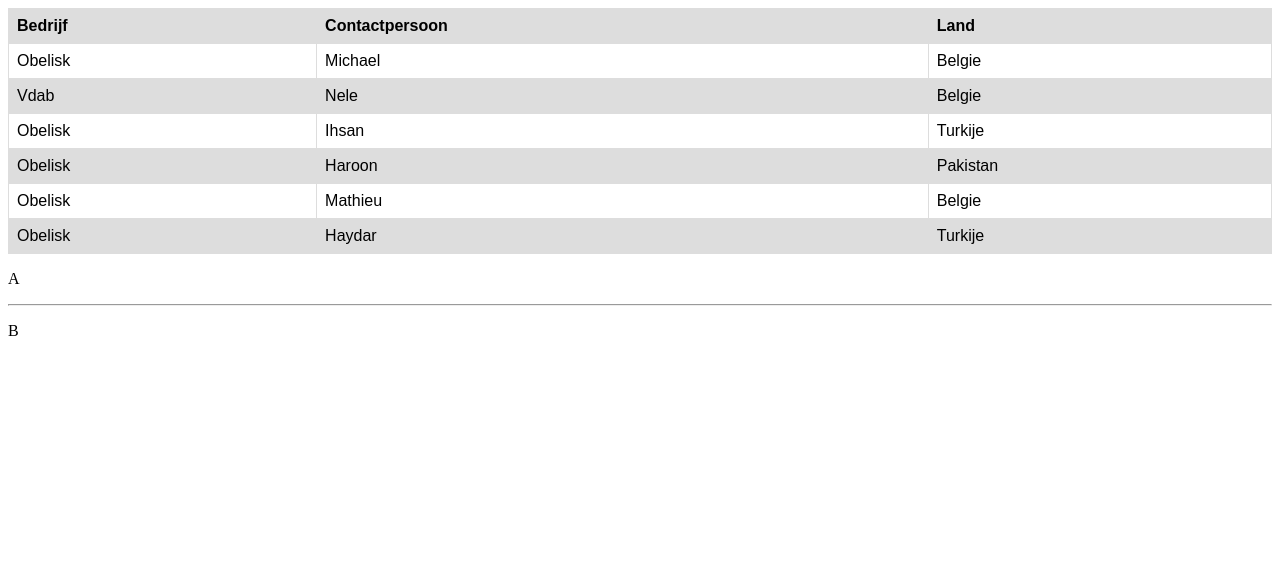
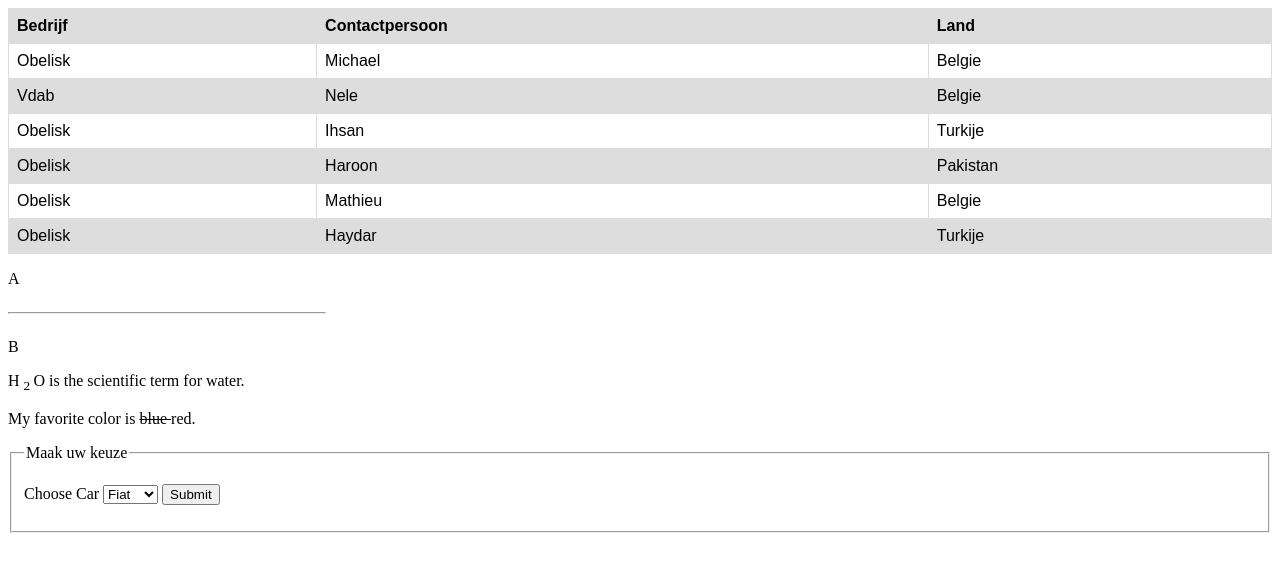
Before and after one commit to ihsandnc/IHSAN_BasisHTML5, a plain HTML site: page oefening1.html in a window 1280 px wide. Drawn offline with Linux system fonts and the light colour scheme.

Commit message:
selection

```diff
--- a/oefening1.html
+++ b/oefening1.html
@@ -20,7 +20,10 @@
 tr:nth-child(odd) {
   background-color: #dddddd;
 }
-
+hr {
+    width:25% ;
+    float: left;
+}
 </style>
 </head>
 <body>
@@ -67,7 +70,38 @@
 
     <p>A</p>
 
-<hr id="strip">
+<hr id="strip"><br>
     <p>B</p>
+
+  <p>
+    H
+    <sub>
+    2
+    </sub>
+    O is the scientific term for water.
+    </p>
+    <p>
+        My favorite color is
+        <del>
+        blue
+        </del>
+         red.
+        </p>
+
+    <form>
+        <fieldset>
+            <legend>Maak uw keuze</legend>
+            <p>
+        <label >Choose Car</label>
+        <select name="cars" id="cars">
+      <option value="Volvo">Volvo</option>
+<option value="Saab">Saab</option>
+      <option value="Fiat" selected="selected">Fiat</option>
+<option value="Audi">Audi</option>
+        </select>
+        <input type="submit">
+    </p>
+    </fieldset>
+    </form>
 </body>
 </html>
```
Also changed, not shown: sollicitatie_formulier.html (added, +15 -0 lines).
